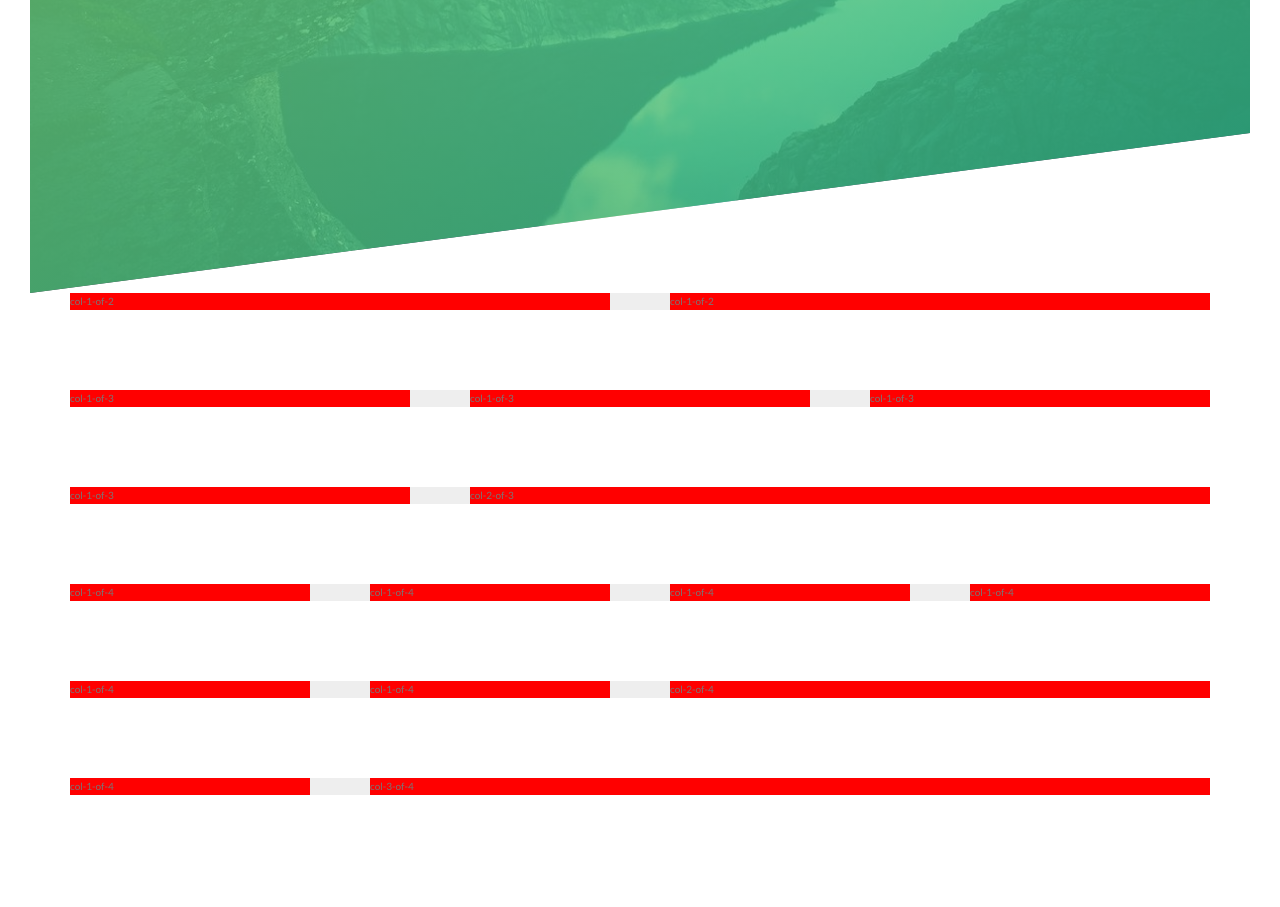
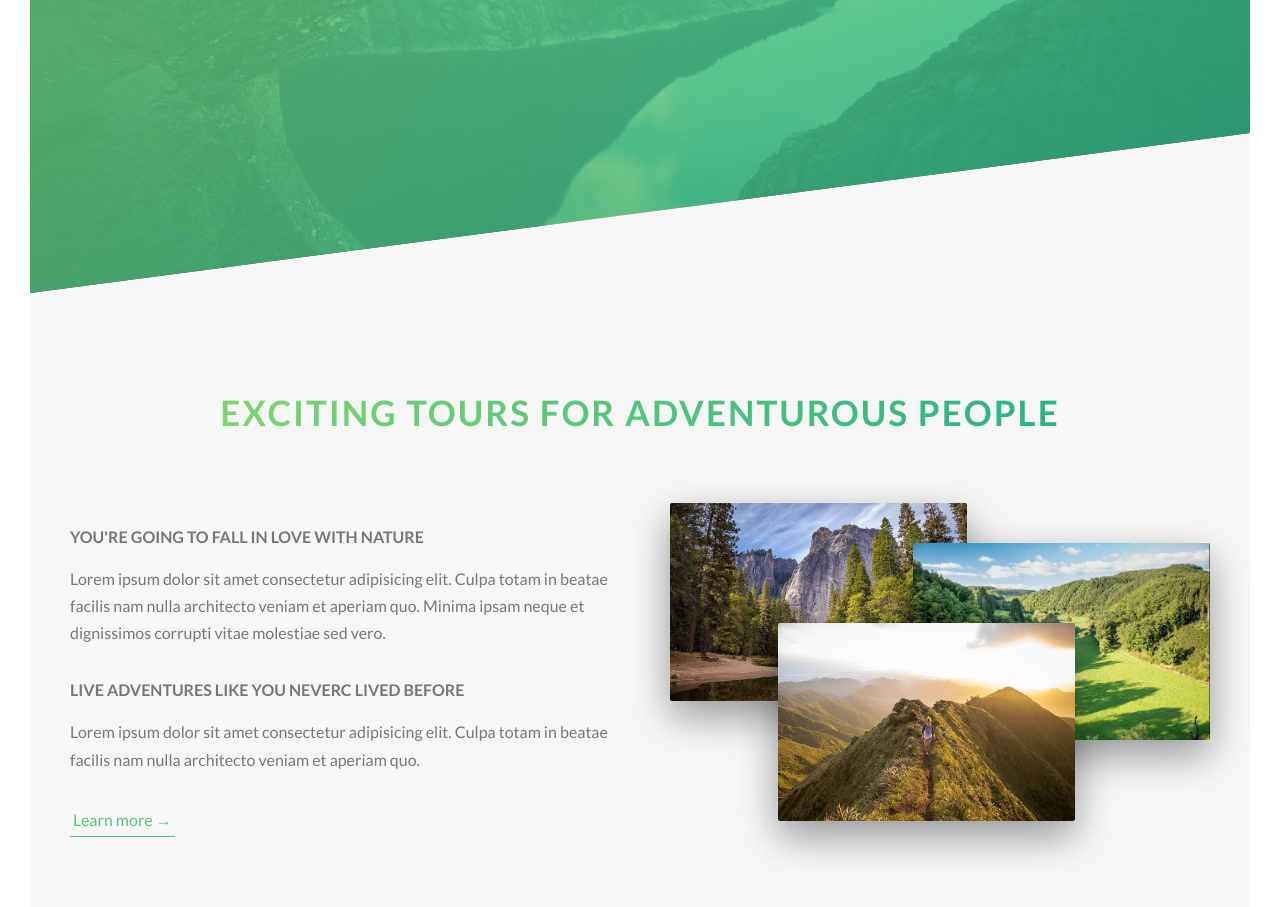
Before and after one commit to denomash/tours, a website: page index.html in a window 1280 px wide. Shown: the part 497-1404 px from the top of the page. Before the commit the page ends 1322 px from the top, so only its background shows below. Drawn offline with Linux system fonts and the light colour scheme.

Commit message:
add about section with some cool animation (#2)

```diff
--- a/index.html
+++ b/index.html
@@ -32,7 +32,61 @@
       </div>
     </header>
 
-    <section class="grid-test">
+    <main>
+      <section class="section-about">
+        <div class="u-center-text u-margin-bottom-big">
+          <h2 class="heading-secondary">
+            Exciting tours for adventurous people
+          </h2>
+        </div>
+
+        <div class="row">
+          <div class="col-1-of-2">
+            <h3 class="heading-tertially u-margin-bottom-small">
+              You're going to fall in love with nature
+            </h3>
+            <p class="paragraph">
+              Lorem ipsum dolor sit amet consectetur adipisicing elit. Culpa
+              totam in beatae facilis nam nulla architecto veniam et aperiam
+              quo. Minima ipsam neque et dignissimos corrupti vitae molestiae
+              sed vero.
+            </p>
+
+            <h3 class="heading-tertially u-margin-bottom-small">
+              Live adventures like you neverc lived before
+            </h3>
+            <p class="paragraph">
+              Lorem ipsum dolor sit amet consectetur adipisicing elit. Culpa
+              totam in beatae facilis nam nulla architecto veniam et aperiam
+              quo.
+            </p>
+
+            <a href="#" class="btn-text">Learn more &rarr;</a>
+          </div>
+          <div class="col-1-of-2">
+            <div class="composition">
+              <img
+                src="img/nat-1.jpg"
+                alt="Photo 1"
+                class="composition__photo composition__photo--p1"
+              />
+              <img
+                src="img/nat-2.jpg"
+                alt="Photo 2"
+                class="composition__photo composition__photo--p2"
+              />
+              <img
+                src="img/nat-3.jpg"
+                alt="Photo 3"
+                class="composition__photo composition__photo--p3"
+              />
+            </div>
+          </div>
+        </div>
+      </section>
+    </main>
+
+    <!-- <section class="grid-test">
       <div class="row">
         <div class="col-1-of-2">
           col-1-of-2
@@ -98,6 +152,6 @@
           col-3-of-4
         </div>
       </div>
-    </section>
+    </section> -->
   </body>
 </html>
--- a/sass/abstracts/_variables.scss
+++ b/sass/abstracts/_variables.scss
@@ -4,9 +4,14 @@ $color-primary: #55c57a; // Medium green
 $color-primary-light: #7ed56f; // Light green
 $color-primary-dark: #28b485; // Dark green
 
+$color-grey-light-1: #f7f7f7;
+
 $color-grey: #777;
 $color-white: #fff;
 $color-black: #000;
+
+// FONT
+$default-font-size: 1.6rem;
 
 // GRID
 $grid-width: 114rem;
--- a/sass/base/_typography.scss
+++ b/sass/base/_typography.scss
@@ -38,3 +38,38 @@ body {
     animation: moveInRight 1s ease-out;
   }
 }
+
+.heading-secondary {
+  font-size: 3.5rem;
+  text-transform: uppercase;
+  font-weight: 700;
+  display: inline-block;
+  background-image: linear-gradient(
+    to right,
+    $color-primary-light,
+    $color-primary-dark
+  );
+  -webkit-background-clip: text; // clips the background image to sit only where the text is
+  color: transparent;
+  letter-spacing: 0.2rem;
+  transition: all 0.2s;
+
+  &:hover {
+    transform: skewY(2deg) skewX(15deg) scale(1.1);
+    text-shadow: 0.5rem 1rem 2rem rgba($color-black, 0.2);
+  }
+}
+
+.heading-tertially {
+  font-size: $default-font-size;
+  font-weight: 700;
+  text-transform: uppercase;
+}
+
+.paragraph {
+  font-size: $default-font-size;
+
+  &:not(:last-child) {
+    margin-bottom: 3rem;
+  }
+}
--- a/sass/base/_utilities.scss
+++ b/sass/base/_utilities.scss
@@ -0,0 +1,13 @@
+.u-center-text {
+  text-align: center;
+}
+.u-margin-bottom-big {
+  margin-bottom: 8rem;
+}
+
+.u-margin-bottom-medium {
+  margin-bottom: 4rem;
+}
+.u-margin-bottom-small {
+  margin-bottom: 1.5rem;
+}
--- a/sass/components/_button.scss
+++ b/sass/components/_button.scss
@@ -8,7 +8,7 @@
     border-radius: 10rem;
     transition: all 0.2s;
     position: relative;
-    font-size: 1.6rem;
+    font-size: $default-font-size;
   }
 
   &:hover {
@@ -53,3 +53,27 @@
     animation-fill-mode: backwards;
   }
 }
+
+.btn-text {
+  &:link,
+  &:visited {
+    font-size: $default-font-size;
+    color: $color-primary;
+    display: inline-block;
+    text-decoration: none;
+    border-bottom: 1px solid $color-primary;
+    padding: 3px;
+  }
+
+  &:hover {
+    background-color: $color-primary;
+    color: $color-white;
+    box-shadow: 0 1rem 2rem rgba($color-black, 1.5);
+    transform: translate(-2px);
+  }
+
+  &:active {
+    box-shadow: 0 0.5rem 1rem rgba($color-black, 1.5);
+    transform: translate(0);
+  }
+}
--- /dev/null
+++ b/sass/components/_composition.scss
@@ -0,0 +1,39 @@
+.composition {
+  position: relative;
+
+  &__photo {
+    width: 55%;
+    box-shadow: 0 1.5rem 4rem rgba($color-black, 0.4);
+    border-radius: 2px;
+    position: absolute;
+    z-index: 10;
+    outline-offset: 2rem;
+    transition: all 0.2s;
+
+    &--p1 {
+      left: 0;
+      top: -2rem;
+    }
+
+    &--p2 {
+      right: 0;
+      top: 2rem;
+    }
+
+    &--p3 {
+      left: 20%;
+      top: 10rem;
+    }
+
+    &:hover {
+      outline: 1.5rem solid $color-primary;
+      transform: scale(1.05) translateY(-0.5rem);
+      box-shadow: 0 2.5rem 4rem rgba($color-black, 0.5);
+      z-index: 20;
+    }
+  }
+
+  &:hover &__photo:not(:hover) {
+    transform: scale(0.95);
+  }
+}
--- a/sass/layout/_grid.scss
+++ b/sass/layout/_grid.scss
@@ -1,6 +1,5 @@
 .row {
   max-width: $grid-width;
-  background-color: #eee;
   margin: 0 auto;
 
   &:not(:last-child) {
@@ -11,7 +10,6 @@
 
   //   select all clases that begins with 'col-'
   [class^='col-'] {
-    background-color: red;
     float: left;
 
     &:not(:last-child) {
--- a/sass/main.scss
+++ b/sass/main.scss
@@ -8,6 +8,7 @@
 @import 'base/utilities';
 
 @import 'components/button';
+@import 'components/composition';
 
 @import 'layout/header';
 @import 'layout/grid';
--- a/sass/pages/_home.scss
+++ b/sass/pages/_home.scss
@@ -0,0 +1,5 @@
+.section-about {
+  background-color: $color-grey-light-1;
+  padding: 25rem 0;
+  margin-top: -20vh;
+}
```
Also changed, not shown: css/style.css, img/nat-1.jpg (added), img/nat-2.jpg (added), img/nat-3.jpg (added).
